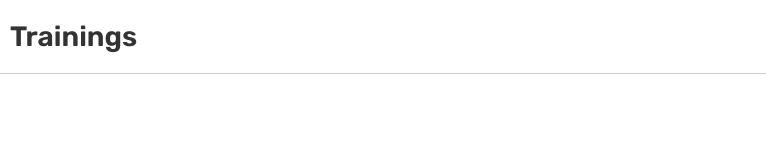
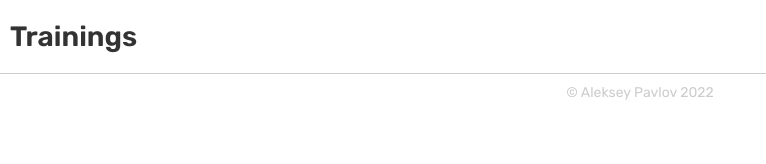
Before and after one commit to Alekseypavlov14/trainings, a React (Vite) app: page / in a window 1280 px wide. Shown: the top 164 px of the page, without its empty margins (0-766 px from the left). Built offline with nearby package versions, Linux system fonts and the light colour scheme.

Commit message:
added new Footer component

```diff
--- a/src/components/Footer/Footer.module.css
+++ b/src/components/Footer/Footer.module.css
@@ -1,3 +1,5 @@
 .Footer {
-
+  text-align: center;
+  color: #ccc;
+  padding: 10px;
 }
--- a/src/components/Footer/Footer.tsx
+++ b/src/components/Footer/Footer.tsx
@@ -6,7 +6,7 @@ interface FooterProps {}
 export const Footer: FC<FooterProps> = () => {
   return (
     <div className={styles.Footer}>
-
+      &copy; Aleksey Pavlov 2022
     </div>
   )
 }
```
